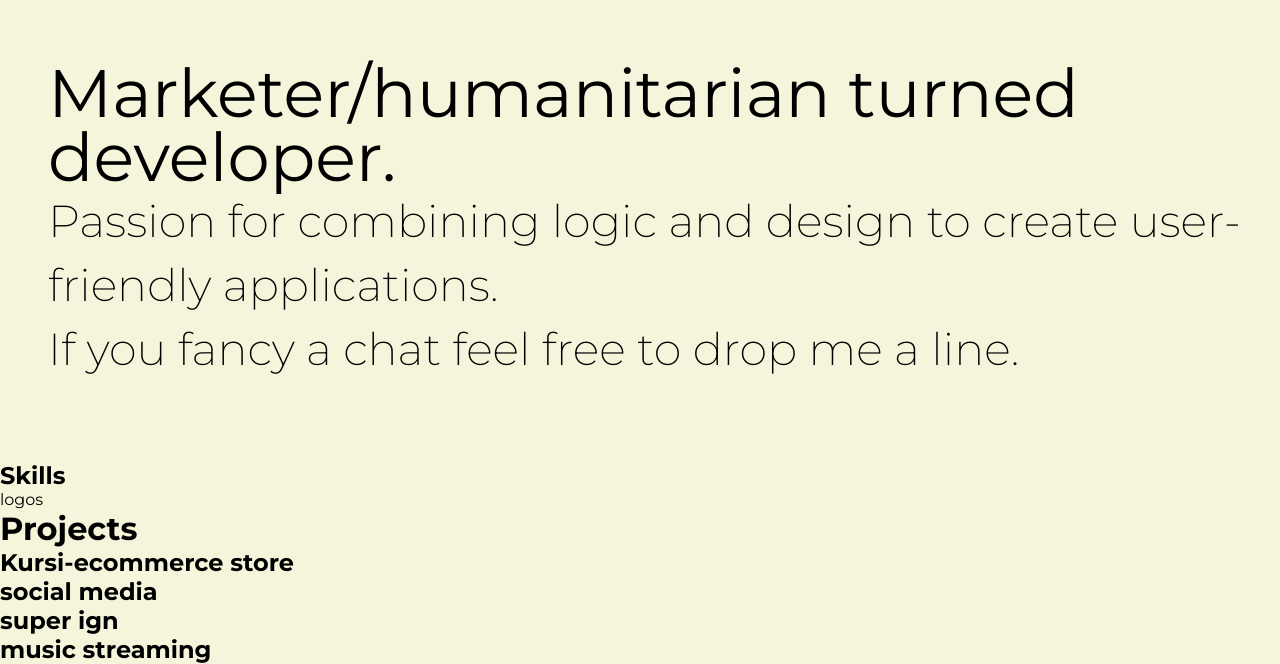
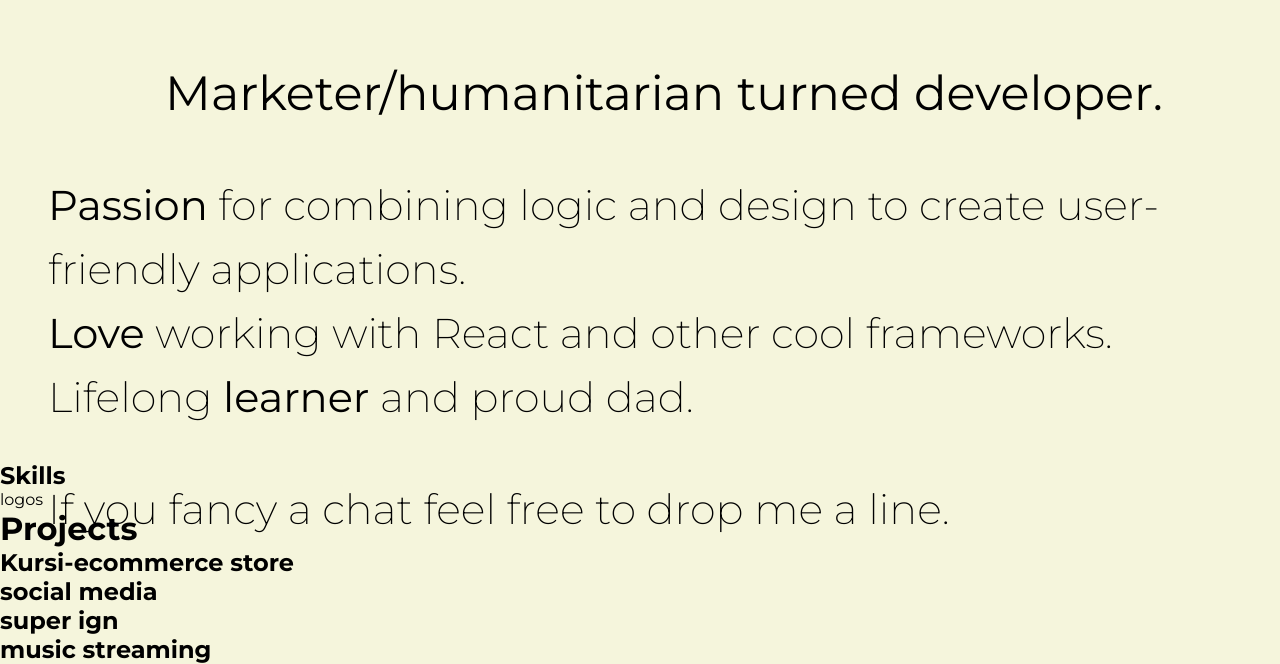
Before and after one commit to torsumkhan/portfolio, a React (Create React App) app: page / in a window 1280 px wide. Shown: the part 739-1403 px from the top of the page. Built offline with nearby package versions, Linux system fonts and the light colour scheme.

Commit message:
final changes to about section

```diff
--- a/src/components/AboutMe.js
+++ b/src/components/AboutMe.js
@@ -11,8 +11,14 @@ const AboutMe = () => {
       <StyledAboutDesc>
         <h2>Marketer/humanitarian turned developer.</h2>
         <p>
-          Passion for combining logic and design to create user-friendly
-          applications.
+          <span>Passion</span> for combining logic and design to create
+          user-friendly applications.
+        </p>
+        <p>
+          <span>Love</span> working with React and other cool frameworks.
+        </p>
+        <p>
+          Lifelong <span>learner</span> and proud dad.
         </p>
         <p>If you fancy a chat feel free to drop me a line.</p>
       </StyledAboutDesc>
@@ -38,11 +44,21 @@ const StyledAboutDesc = styled(motion.div)`
   text-align: left;
   font-size: 2.8rem;
   margin-left: 3rem;
+  span {
+    font-weight: 400;
+  }
   h2 {
+    text-align: center;
     font-weight: 400;
+    font-size: 3rem;
+    margin-bottom: 3rem;
   }
   p {
     font-weight: 200;
+    font-size: 2.6rem;
+  }
+  p:last-child {
+    margin-top: 3rem;
   }
 `;
 
```
